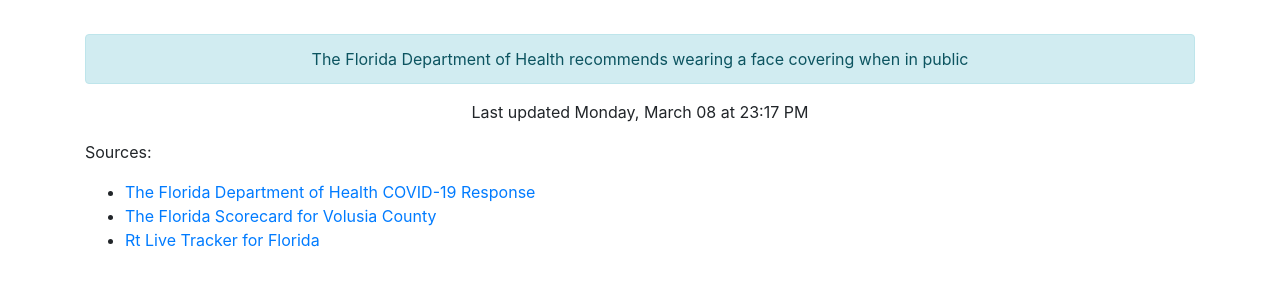
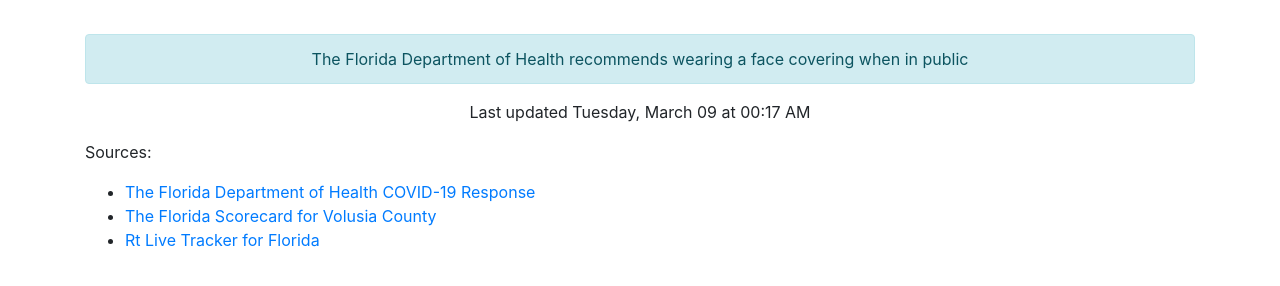
Before and after one commit to thinkjson/timeforchurch, a Jekyll site: the page built from index.md, in a window 1280 px wide. Shown: the part 544-830 px from the top of the page. Built offline with Jekyll 4.4.1, drawn with Linux system fonts in a browser that asks for light colours; our own code applies the rules of GitHub Pages for plain Markdown files.

Commit message:
Updating data

```diff
--- a/_includes/data.html
+++ b/_includes/data.html
@@ -10,4 +10,4 @@
     <div class="outcome text-success">YES</div>
     <div class="alert alert-info" role="alert">The Florida Department of Health recommends wearing a face covering when in public</div>
 
-    <p>Last updated Monday, March 08 at 23:17 PM</p>
+    <p>Last updated Tuesday, March 09 at 00:17 AM</p>
```
